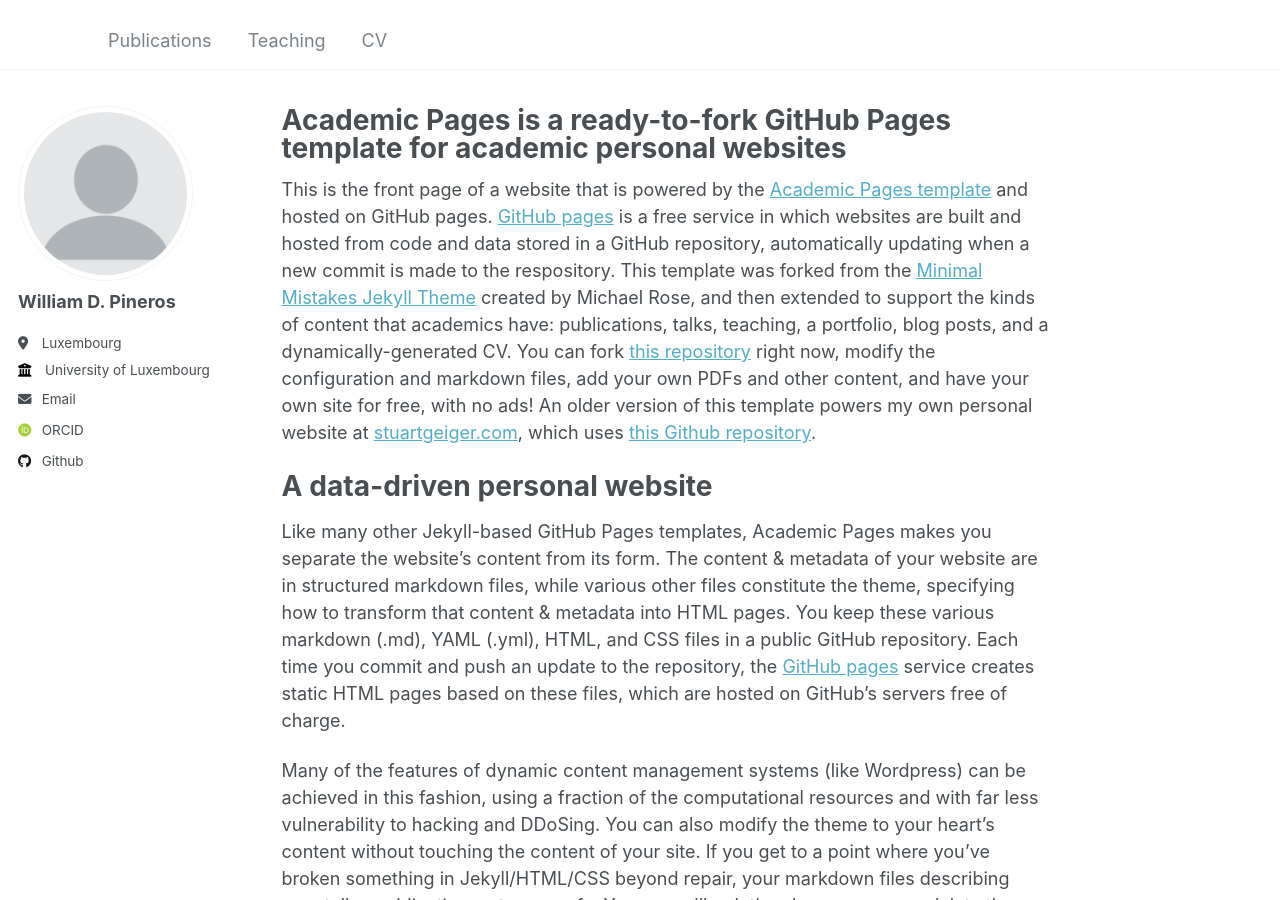
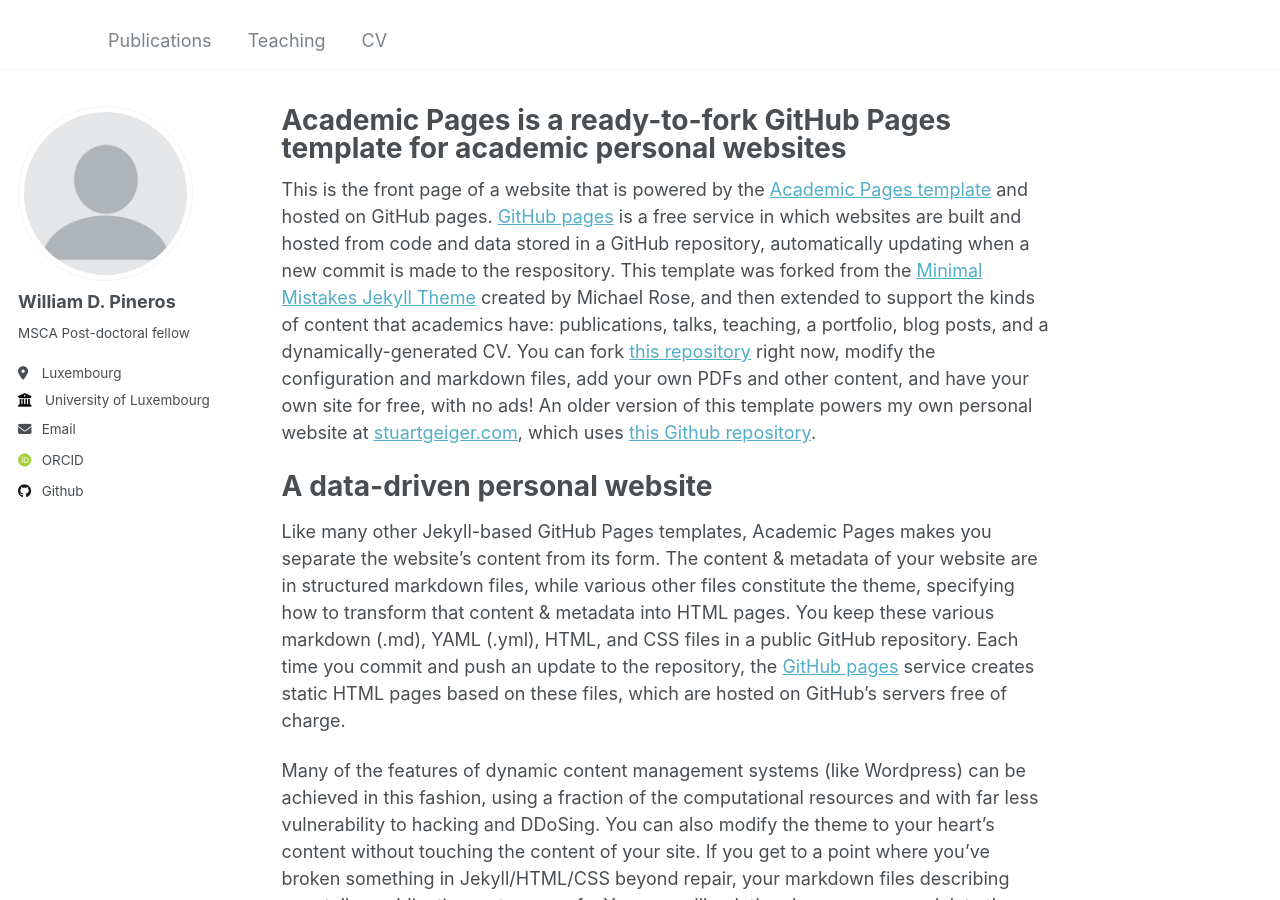
Before and after one commit to wpineros/p, a Jekyll site: the page built from _pages/about.md, in a window 1280 px wide and 900 px high. Built offline with Jekyll 4.4.1, drawn with Linux system fonts in a browser that asks for light colours; some web fonts are replaced.

Commit message:
Update _config.yml

```diff
--- a/_config.yml
+++ b/_config.yml
@@ -24,7 +24,7 @@ author:
   avatar           : "profile.png"
   name             : "William D. Pineros"
   pronouns         : # example: "she/her"
-  bio              : ""
+  bio              : "MSCA Post-doctoral fellow"
   location         : "Luxembourg"
   employer         : "University of Luxembourg"
   uri              : # URL
```
